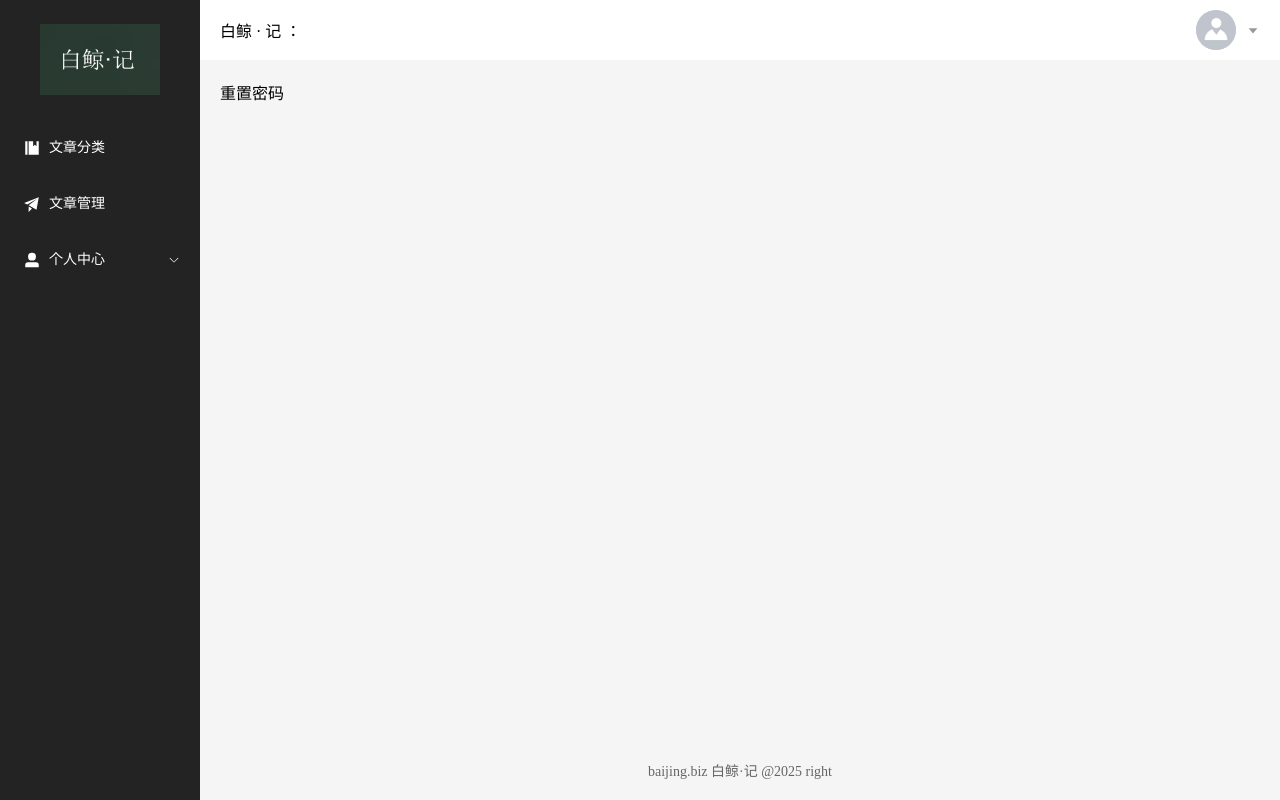
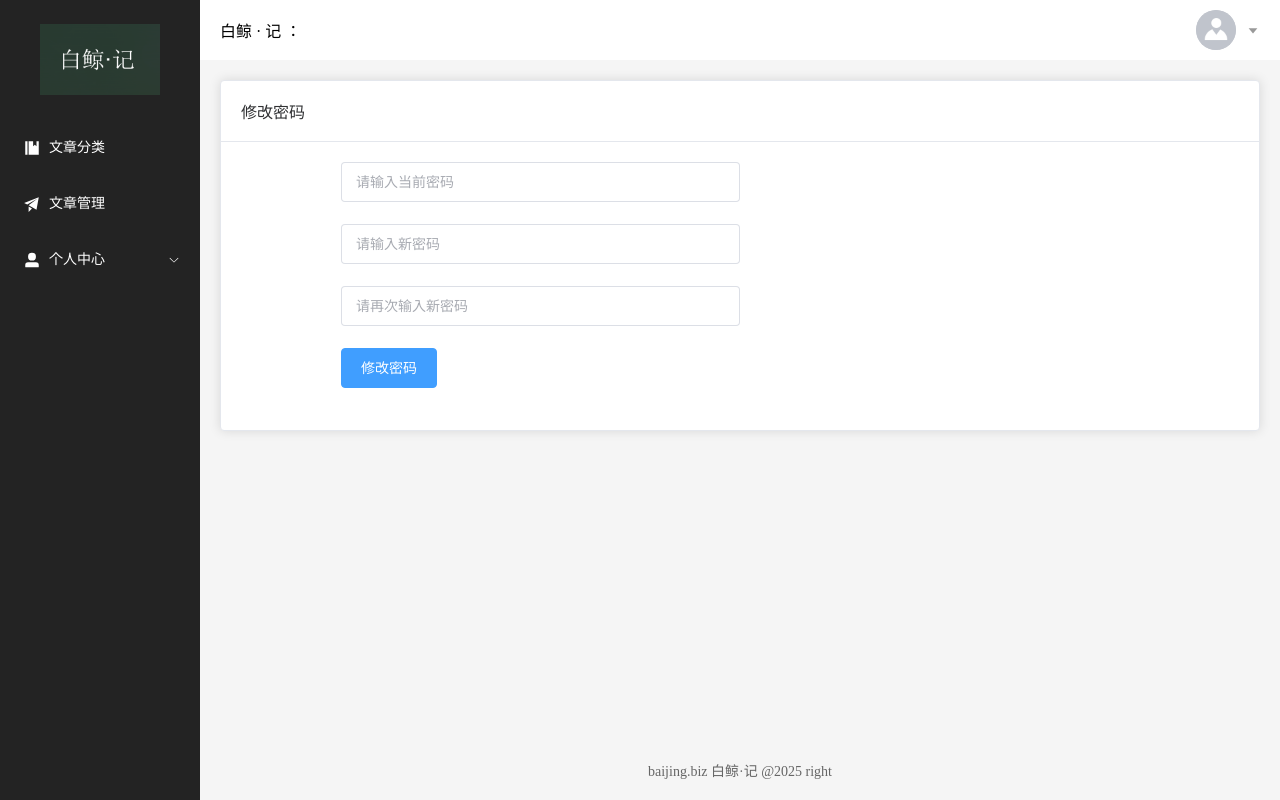
Before and after one commit to RR1335/newsov, a Vue app: page /user/resetPassword in a window 1280 px wide. Built offline with nearby package versions, Linux system fonts and the light colour scheme; no server answers.

Commit message:
update password

```diff
--- a/src/api/user.js
+++ b/src/api/user.js
@@ -1,4 +1,5 @@
 import inst from '@/utils/request'
+
 
 export const userLoginService = (loginData) => {
 
@@ -43,3 +44,12 @@ export const userInfoService = () => {
 export const updateUserInfoService = (userInfoData) => {
     return inst.put('/user/update', userInfoData)
 }
+
+export const updatePasswordService = (params,token) => {
+    console.log(params.get('old_pwd'))
+    return inst.patch('/user/updatePwd', params,{
+        headers: {
+            'Authorization': token
+        }
+    })
+}
--- a/src/utils/request.js
+++ b/src/utils/request.js
@@ -33,14 +33,6 @@ axios.interceptors.response.use(function (response) {
 
     if (response.status === 200 && response.data.code === 0) {
         return response;
-    }
-
-    if(error.response.status === 401) {
-        ElMessage.error('请登录；再访问该页面。');
-
-        router.push('/login');
-    }else {
-        ElMessage.error('response js 服务异常');
     }
 
     ElMessage.error(response.data.message ? response.data.message : 'response js 服务器异常');
--- a/src/views/user/UserResetPassword.vue
+++ b/src/views/user/UserResetPassword.vue
@@ -1,3 +1,121 @@
+<script setup>
+import { ref } from 'vue'
+import { updatePasswordService} from "@/api/user.js";
+import {ElMessage} from "element-plus";
+import { useRouter} from 'vue-router';
+import {useTokenStore} from "@/stores/token.js";
+
+
+const router = useRouter()
+const tokenStore = useTokenStore()
+
+// 定义数据模型
+const passwordData = ref({
+  oldPassword:  '',
+  password: '',
+  rePassword: ''     // 前端页面需要的，密码确认 —— 后台程序密码校验的命名是 rePassword
+})
+
+// 二次密码校验规则
+const checkerPassword = (rule,value,callback) => {
+  if(value === '') {
+    callback(new Error('确认密码不能为空，请输入'))
+  }else if(value.length < 3) {
+    callback(new Error('密码长度 3 - 10个字符'))
+  }else if(value.length > 10) {
+    callback(new Error('密码长度 3 - 10个字符'))
+  }else if(value !== passwordData.value.password) {
+    callback(new Error('确认密码错误，请重新输入'))
+  }else {
+    callback()
+  }
+}
+
+// 异步，先验证旧密码是否正确；再去验证新密码的正确性；
+// 程序现在是一次传给后端验证全部
+
+const rules = {
+  oldPassword: [
+    {required:true, message: '请输入当前密码', trigger: 'blur'},
+    {min:3,max:10,message: '密码长度 3 - 10个字符', trigger: 'blur'},
+  ],
+  password: [
+    {required:true, message: '请输入新密码', trigger: 'blur'},
+    {min:3,max:10,message: '密码长度 3 - 10个字符', trigger: 'blur'},
+  ],
+  rePassword: [
+    {validator:checkerPassword, trigger: 'blur'},
+  ]
+}
+
+
+const updatePassword = async () => {
+  const token = tokenStore.token
+  console.log(passwordData.value)
+  console.log(token)
+  const passwordMap = new Map()
+
+  passwordMap.set('old_pwd', passwordData.value.oldPassword)
+  passwordMap.set('new_pwd', passwordData.value.password)
+  passwordMap.set('re_pwd', passwordData.value.rePassword)
+
+
+  console.log(passwordMap)
+
+  let result = await updatePasswordService(passwordMap, token)
+
+  ElMessage.success(result.data.message ? result.data.message : '密码更新成果')
+
+  tokenStore.setToken('')
+
+
+  router.push('/login')
+}
+
+
+</script>
 <template>
-    重置密码
+  <el-card class="page-container">
+    <template #header>
+      <div class="header">
+        <span>修改密码</span>
+      </div>
+    </template>
+    <el-row>
+      <el-col :span="12">
+        <el-form :model="passwordData" :rules="rules" label-width="100px" size="large">
+        <el-form-item prop="oldPassword">
+          <el-input  type="password"   placeholder="请输入当前密码" v-model="passwordData.oldPassword"></el-input>
+        </el-form-item >
+        <el-form-item prop="password">
+          <el-input  type="password" placeholder="请输入新密码" v-model="passwordData.password"></el-input>
+        </el-form-item>
+        <el-form-item prop="rePassword">
+          <el-input  type="password" placeholder="请再次输入新密码" v-model="passwordData.rePassword"></el-input>
+        </el-form-item>
+        <!-- 注册按钮 -->
+        <el-form-item>
+          <el-button class="button" type="primary" auto-insert-space @click="updatePassword">
+            修改密码
+          </el-button>
+        </el-form-item>
+
+
+
+<!--          <el-form-item label="登录名称">-->
+<!--            <el-input v-model="userInfo.username" disabled></el-input>-->
+<!--          </el-form-item>-->
+<!--          <el-form-item label="用户昵称" prop="nickname">-->
+<!--            <el-input v-model="userInfo.nickname"></el-input>-->
+<!--          </el-form-item>-->
+<!--          <el-form-item label="用户邮箱" prop="email">-->
+<!--            <el-input v-model="userInfo.email"></el-input>-->
+<!--          </el-form-item>-->
+<!--          <el-form-item>-->
+<!--            <el-button type="primary">提交修改</el-button>-->
+<!--          </el-form-item>-->
+        </el-form>
+      </el-col>
+    </el-row>
+  </el-card>
 </template>
```
